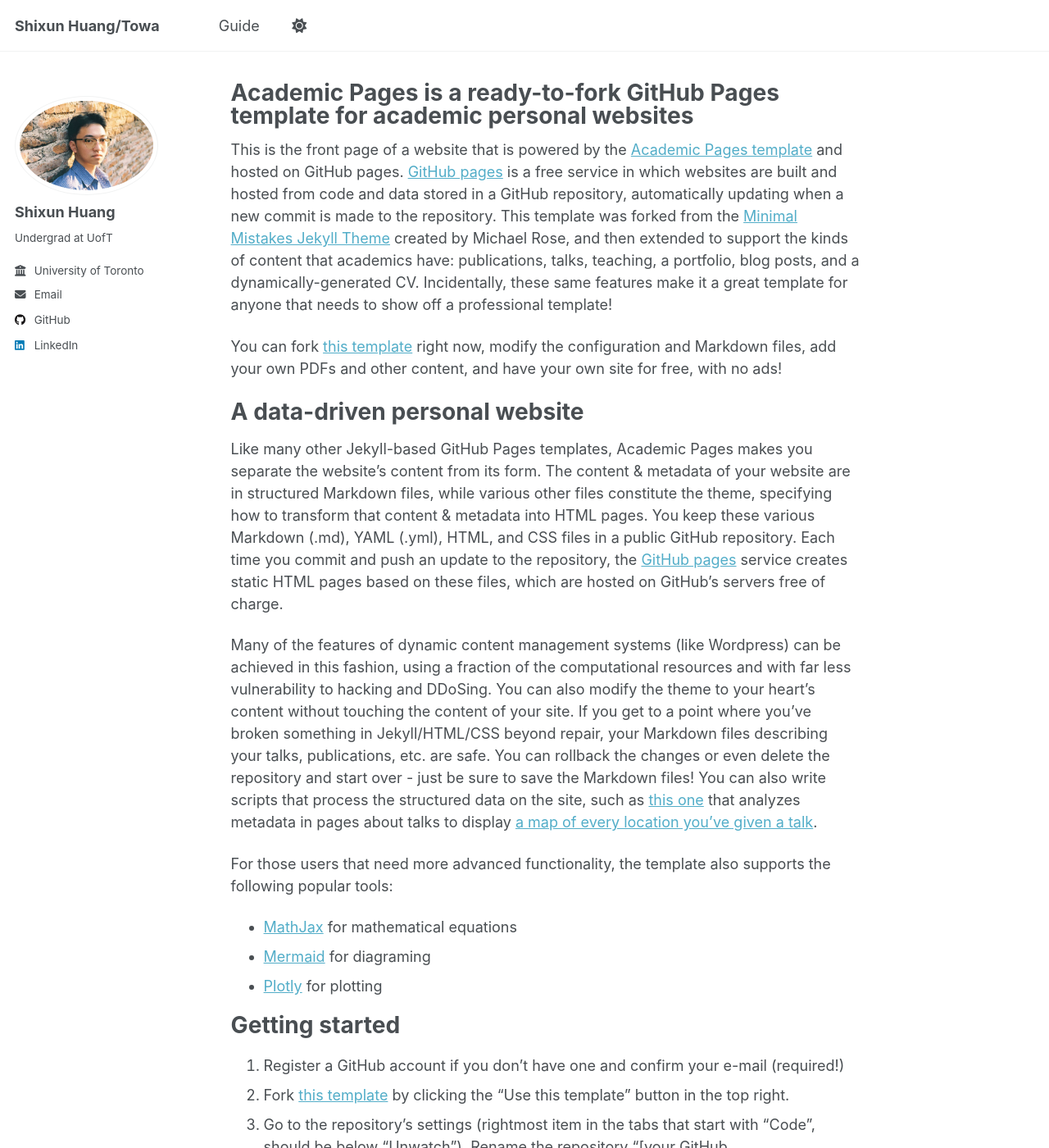
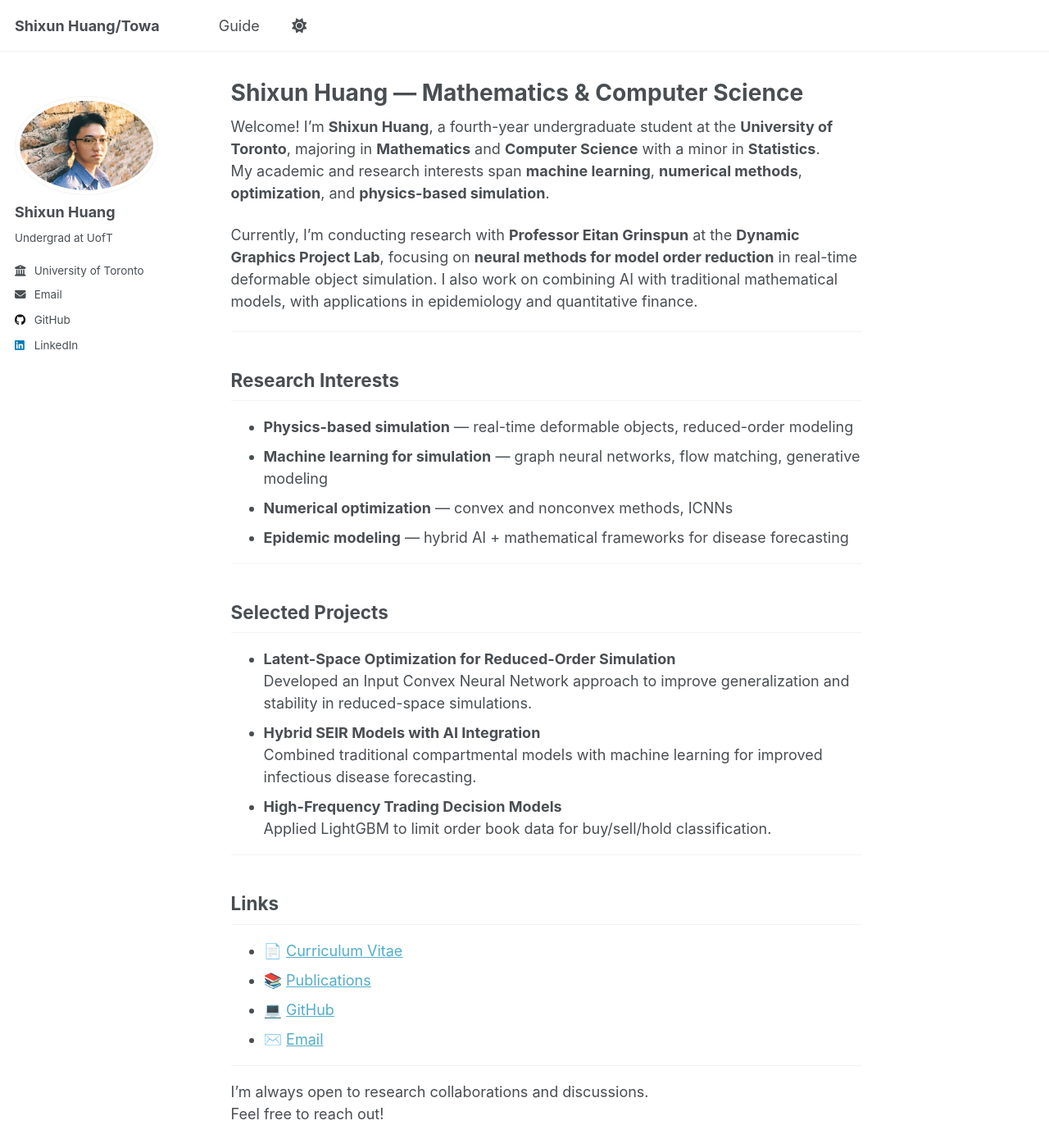
Before and after one commit to Alessange/Alessange.github.io, a Jekyll site: the page built from _pages/about.md, in a window 1280 px wide and 1400 px high. Shown: the whole window at 82% size. Built offline with Jekyll 4.4.1, drawn with Linux system fonts in a browser that asks for light colours; a script that is not in the unit is left out; some of the changed text lies outside the part shown.

Commit message:
new about

```diff
--- a/_pages/about.md
+++ b/_pages/about.md
@@ -1,56 +1,44 @@
 ---
 permalink: /
-title: "Academic Pages is a ready-to-fork GitHub Pages template for academic personal websites"
+title: "Shixun Huang — Mathematics & Computer Science"
 author_profile: true
 redirect_from:
   - /about/
   - /about.html
 ---
 
-This is the front page of a website that is powered by the [Academic Pages template](https://github.com/academicpages/academicpages.github.io) and hosted on GitHub pages. [GitHub pages](https://pages.github.com) is a free service in which websites are built and hosted from code and data stored in a GitHub repository, automatically updating when a new commit is made to the repository. This template was forked from the [Minimal Mistakes Jekyll Theme](https://mmistakes.github.io/minimal-mistakes/) created by Michael Rose, and then extended to support the kinds of content that academics have: publications, talks, teaching, a portfolio, blog posts, and a dynamically-generated CV. Incidentally, these same features make it a great template for anyone that needs to show off a professional template!
+Welcome! I’m **Shixun Huang**, a fourth-year undergraduate student at the **University of Toronto**, majoring in **Mathematics** and **Computer Science** with a minor in **Statistics**.
+My academic and research interests span **machine learning**, **numerical methods**, **optimization**, and **physics-based simulation**.
 
- You can fork [this template](https://github.com/academicpages/academicpages.github.io) right now, modify the configuration and Markdown files, add your own PDFs and other content, and have your own site for free, with no ads!
+Currently, I’m conducting research with **Professor Eitan Grinspun** at the **Dynamic Graphics Project Lab**, focusing on **neural methods for model order reduction** in real-time deformable object simulation. I also work on combining AI with traditional mathematical models, with applications in epidemiology and quantitative finance.
 
-A data-driven personal website
-======
-Like many other Jekyll-based GitHub Pages templates, Academic Pages makes you separate the website's content from its form. The content & metadata of your website are in structured Markdown files, while various other files constitute the theme, specifying how to transform that content & metadata into HTML pages. You keep these various Markdown (.md), YAML (.yml), HTML, and CSS files in a public GitHub repository. Each time you commit and push an update to the repository, the [GitHub pages](https://pages.github.com/) service creates static HTML pages based on these files, which are hosted on GitHub's servers free of charge.
+---
 
-Many of the features of dynamic content management systems (like Wordpress) can be achieved in this fashion, using a fraction of the computational resources and with far less vulnerability to hacking and DDoSing. You can also modify the theme to your heart's content without touching the content of your site. If you get to a point where you've broken something in Jekyll/HTML/CSS beyond repair, your Markdown files describing your talks, publications, etc. are safe. You can rollback the changes or even delete the repository and start over - just be sure to save the Markdown files! You can also write scripts that process the structured data on the site, such as [this one](https://github.com/academicpages/academicpages.github.io/blob/master/talkmap.ipynb) that analyzes metadata in pages about talks to display [a map of every location you've given a talk](https://academicpages.github.io/talkmap.html).
+## Research Interests
+- **Physics-based simulation** — real-time deformable objects, reduced-order modeling
+- **Machine learning for simulation** — graph neural networks, flow matching, generative modeling
+- **Numerical optimization** — convex and nonconvex methods, ICNNs
+- **Epidemic modeling** — hybrid AI + mathematical frameworks for disease forecasting
 
-For those users that need more advanced functionality, the template also supports the following popular tools:
-- [MathJax](https://www.mathjax.org/) for mathematical equations
-- [Mermaid](https://mermaid.js.org/) for diagraming
-- [Plotly](https://plotly.com/javascript/) for plotting
+---
 
-Getting started
-======
-1. Register a GitHub account if you don't have one and confirm your e-mail (required!)
-1. Fork [this template](https://github.com/academicpages/academicpages.github.io) by clicking the "Use this template" button in the top right.
-1. Go to the repository's settings (rightmost item in the tabs that start with "Code", should be below "Unwatch"). Rename the repository "[your GitHub username].github.io", which will also be your website's URL.
-1. Set site-wide configuration and create content & metadata (see below -- also see [this set of diffs](http://archive.is/3TPas) showing what files were changed to set up [an example site](https://getorg-testacct.github.io) for a user with the username "getorg-testacct")
-1. Upload any files (like PDFs, .zip files, etc.) to the files/ directory. They will appear at https://[your GitHub username].github.io/files/example.pdf.
-1. Check status by going to the repository settings, in the "GitHub pages" section
+## Selected Projects
+- **Latent-Space Optimization for Reduced-Order Simulation**
+  Developed an Input Convex Neural Network approach to improve generalization and stability in reduced-space simulations.
+- **Hybrid SEIR Models with AI Integration**
+  Combined traditional compartmental models with machine learning for improved infectious disease forecasting.
+- **High-Frequency Trading Decision Models**
+  Applied LightGBM to limit order book data for buy/sell/hold classification.
 
-Site-wide configuration
-------
-The main configuration file for the site is in the base directory in [_config.yml](https://github.com/academicpages/academicpages.github.io/blob/master/_config.yml), which defines the content in the sidebars and other site-wide features. You will need to replace the default variables with ones about yourself and your site's github repository. The configuration file for the top menu is in [_data/navigation.yml](https://github.com/academicpages/academicpages.github.io/blob/master/_data/navigation.yml). For example, if you don't have a portfolio or blog posts, you can remove those items from that navigation.yml file to remove them from the header.
+---
 
-Create content & metadata
-------
-For site content, there is one Markdown file for each type of content, which are stored in directories like _publications, _talks, _posts, _teaching, or _pages. For example, each talk is a Markdown file in the [_talks directory](https://github.com/academicpages/academicpages.github.io/tree/master/_talks). At the top of each Markdown file is structured data in YAML about the talk, which the theme will parse to do lots of cool stuff. The same structured data about a talk is used to generate the list of talks on the [Talks page](https://academicpages.github.io/talks), each [individual page](https://academicpages.github.io/talks/2012-03-01-talk-1) for specific talks, the talks section for the [CV page](https://academicpages.github.io/cv), and the [map of places you've given a talk](https://academicpages.github.io/talkmap.html) (if you run this [python file](https://github.com/academicpages/academicpages.github.io/blob/master/talkmap.py) or [Jupyter notebook](https://github.com/academicpages/academicpages.github.io/blob/master/talkmap.ipynb), which creates the HTML for the map based on the contents of the _talks directory).
+## Links
+- 📄 [Curriculum Vitae](files/cv.pdf)
+- 📚 [Publications](publications/)
+- 💻 [GitHub](https://github.com/Alessange)
+- ✉️ [Email](mailto:your_email@example.com)
 
-**Markdown generator**
+---
 
-The repository includes [a set of Jupyter notebooks](https://github.com/academicpages/academicpages.github.io/tree/master/markdown_generator
-) that converts a CSV containing structured data about talks or presentations into individual Markdown files that will be properly formatted for the Academic Pages template. The sample CSVs in that directory are the ones I used to create my own personal website at stuartgeiger.com. My usual workflow is that I keep a spreadsheet of my publications and talks, then run the code in these notebooks to generate the Markdown files, then commit and push them to the GitHub repository.
-
-How to edit your site's GitHub repository
-------
-Many people use a git client to create files on their local computer and then push them to GitHub's servers. If you are not familiar with git, you can directly edit these configuration and Markdown files directly in the github.com interface. Navigate to a file (like [this one](https://github.com/academicpages/academicpages.github.io/blob/master/_talks/2012-03-01-talk-1.md) and click the pencil icon in the top right of the content preview (to the right of the "Raw | Blame | History" buttons). You can delete a file by clicking the trashcan icon to the right of the pencil icon. You can also create new files or upload files by navigating to a directory and clicking the "Create new file" or "Upload files" buttons.
-
-Example: editing a Markdown file for a talk
-![Editing a Markdown file for a talk](/images/editing-talk.png)
-
-For more info
-------
-More info about configuring Academic Pages can be found in [the guide](https://academicpages.github.io/markdown/), the [growing wiki](https://github.com/academicpages/academicpages.github.io/wiki), and you can always [ask a question on GitHub](https://github.com/academicpages/academicpages.github.io/discussions). The [guides for the Minimal Mistakes theme](https://mmistakes.github.io/minimal-mistakes/docs/configuration/) (which this theme was forked from) might also be helpful.
+I’m always open to research collaborations and discussions.
+Feel free to reach out!
```
